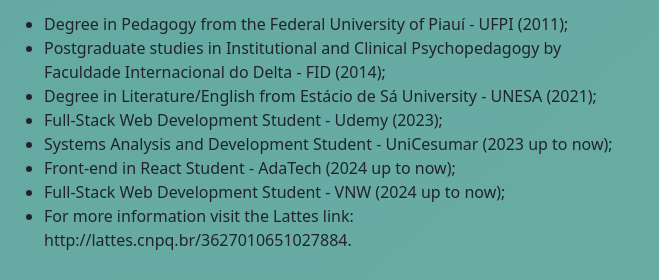
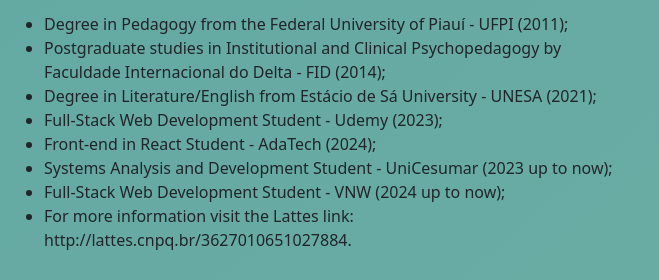
Before and after one commit to LucianaBritoDev/Personal-Site, a plain HTML site: page index.html in a window 1280 px wide. Shown: the part 1656-1936 px from the top of the page, 0-659 px from the left. Drawn offline with nearby package versions, Linux system fonts and the light colour scheme.

Commit message:
Update index.html

```diff
--- a/index.html
+++ b/index.html
@@ -45,8 +45,8 @@
           <li>Postgraduate studies in Institutional and Clinical Psychopedagogy by Faculdade Internacional do Delta - FID (2014);</li>
           <li>Degree in Literature/English from Estácio de Sá University - UNESA (2021);</li>
           <li>Full-Stack Web Development Student - Udemy (2023);</li>
+          <li>Front-end in React Student - AdaTech (2024);</li>
           <li>Systems Analysis and Development Student - UniCesumar (2023 up to now);</li>
-          <li>Front-end in React Student - AdaTech (2024 up to now);</li>
           <li>Full-Stack Web Development Student - VNW (2024 up to now);</li>
           <li>For more information visit the Lattes link: http://lattes.cnpq.br/3627010651027884.</li>
         </ul>
```
